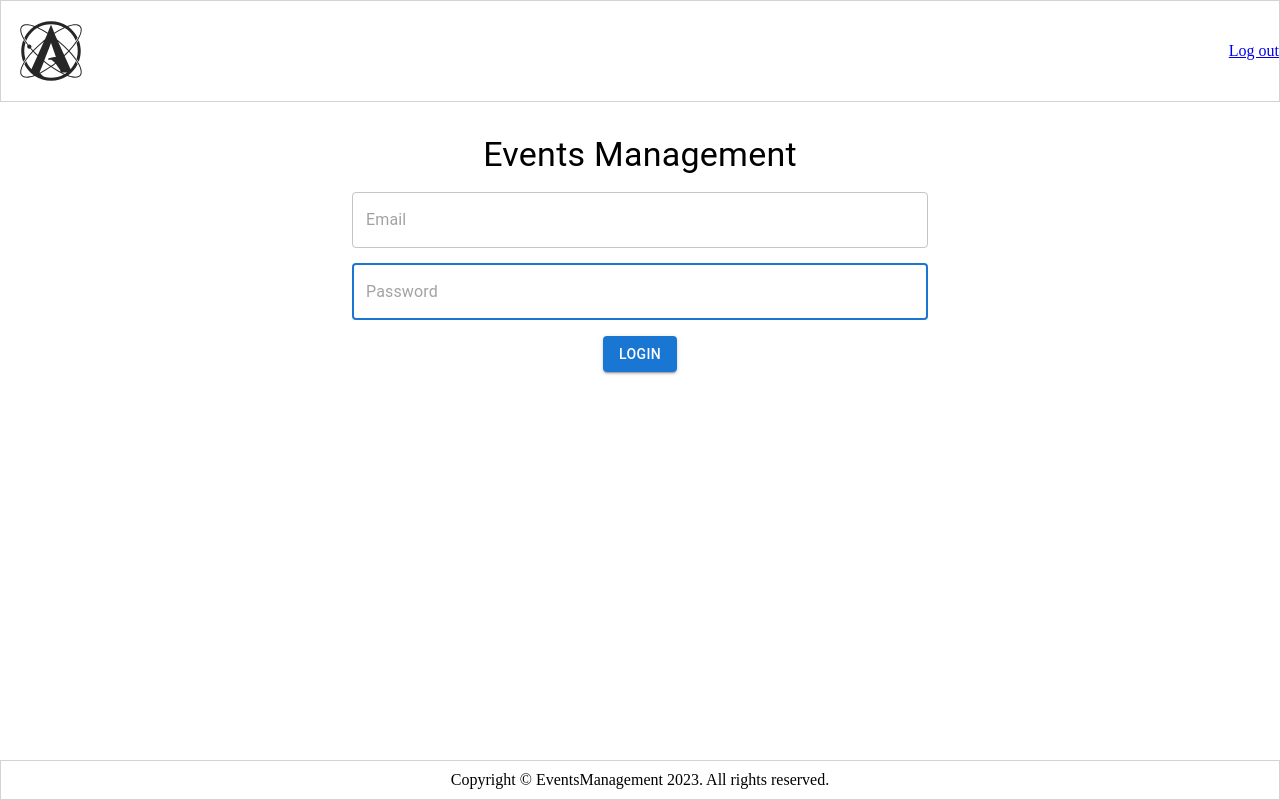
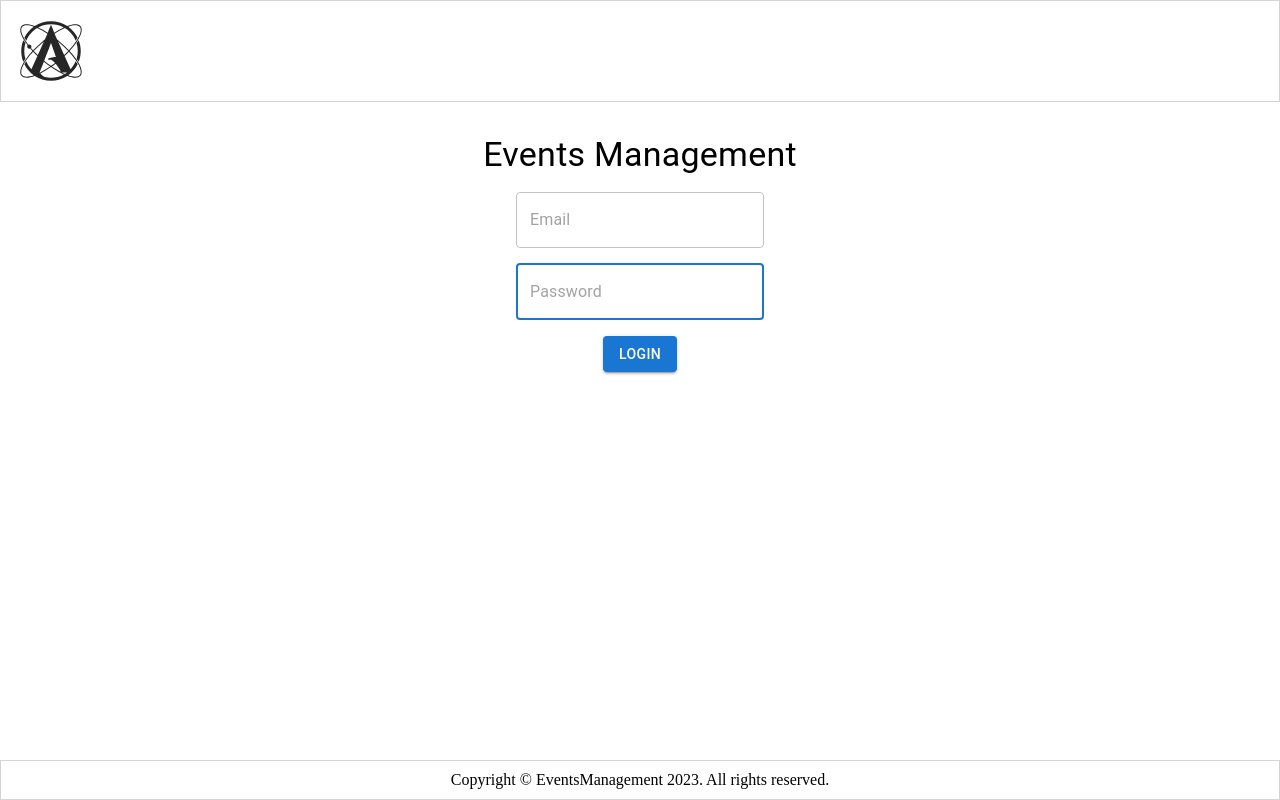
Before and after one commit to AurisBPM/Final-exam, a React (Vite) app in the folder web/: page /login in a window 1280 px wide. Built offline with nearby package versions, Linux system fonts and the light colour scheme.

Commit message:
Conditional Log out link in header

```diff
--- a/web/src/components/header/Header.jsx
+++ b/web/src/components/header/Header.jsx
@@ -1,12 +1,22 @@
 import { Link } from "react-router-dom";
 import "./Header.css";
 import logo from "../../assets/logo.svg";
+import { useLocation } from 'react-router-dom';
 
 const Header = () => {
+
+  const { pathname } = useLocation();
+
+  const pathnameForData = pathname.replace(/[0-9]/g, "");
+
+
   return (
     <nav>
       <img src={logo} alt="logo" className="logo"/>
-      <Link to="/login">Log out</Link>
+      {pathnameForData === "/customers" && (
+       <Link to="/login">Log out</Link>
+      )}
+
     </nav>
   );
 };
--- a/web/src/components/login-form/LoginForm.jsx
+++ b/web/src/components/login-form/LoginForm.jsx
@@ -2,6 +2,7 @@ import {  Button, TextField, Stack, Typography } from "@mui/material";
 import "./LoginForm.css";
 import { useState } from "react";
 import axios from "axios";
+import { useNavigate } from "react-router-dom";
 
 const LoginForm = () => {
 
@@ -9,6 +10,8 @@ const [ email, setEmail ] = useState("");
 const [ password, setPassword ] = useState("");
 const [isLoading, setLoading] = useState(false);
 const [error, setError] = useState("");
+
+const navigate = useNavigate();
 
 const emailInputChange = (e) => {
     setEmail(e.target.value);
@@ -29,9 +32,7 @@ const submitLogin = async (event) => {
 
     try {
         const request = await axios.post("http://localhost:8080/login", body);
-        console.log(request);
-        location.href = `/customers`;
-
+        navigate(`/customers`)
 
     } catch (error) {
         console.log(error);
@@ -51,7 +52,7 @@ const submitLogin = async (event) => {
 
     return (
         <form className="loginForm" onSubmit={submitLogin}>
-            <Stack spacing={2}>
+            <Stack spacing={2} alignItems="center">
                 <Typography variant="h4">Events Management</Typography>
             <TextField
 type="email"
@@ -73,9 +74,9 @@ autoFocus
 value={password}
 onChange={passwordInputChange}
 />
-<div><Button variant="contained" type="submit" disabled={isLoading} px={10}>
+<Button variant="contained" type="submit" disabled={isLoading}>
   Login
-</Button></div>
+</Button>
 
 <Typography variant="div">{error}</Typography>
             </Stack>
```
Also changed, not shown: web/src/components/page-header/PageHeader.jsx (added).
